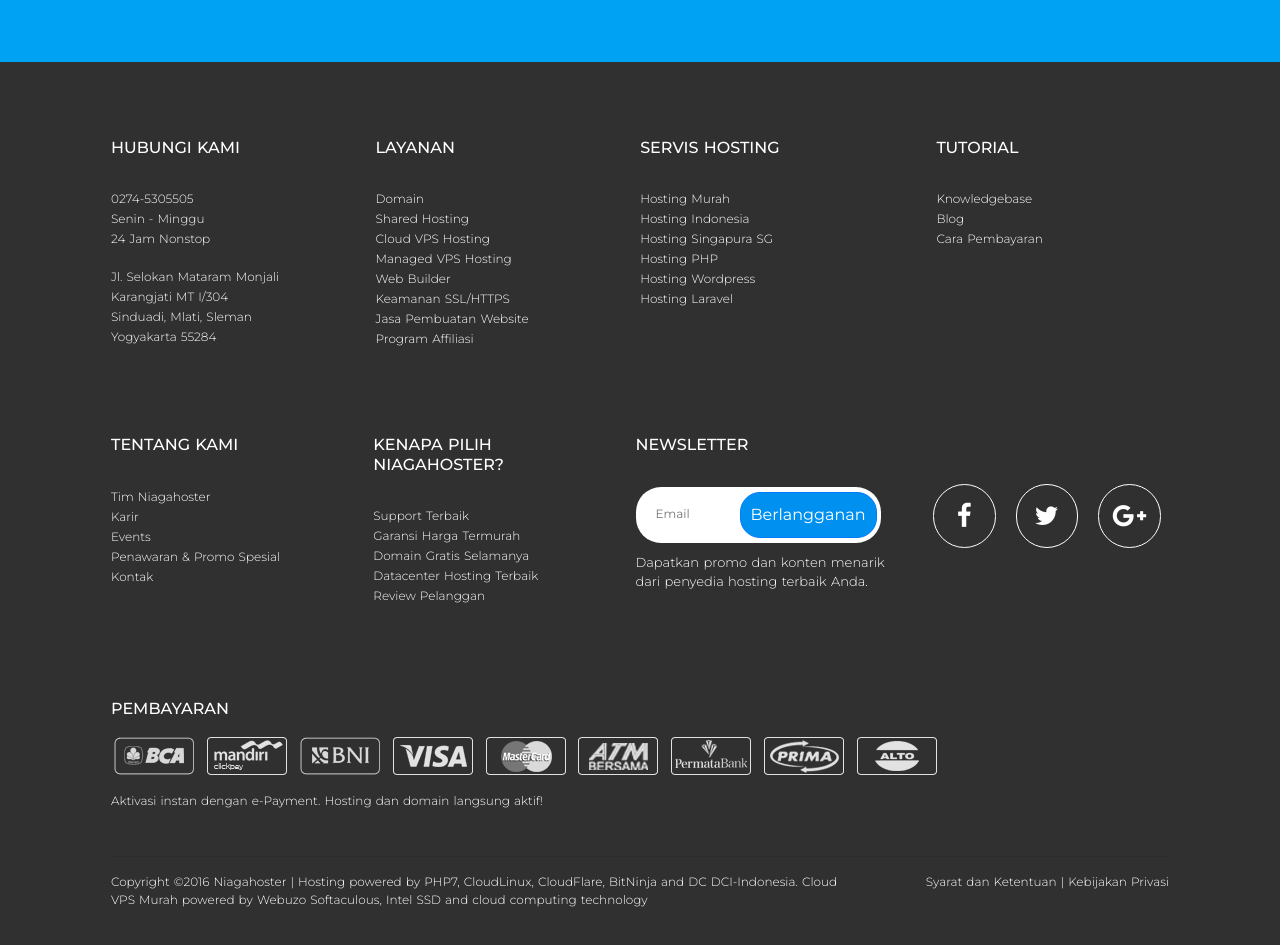
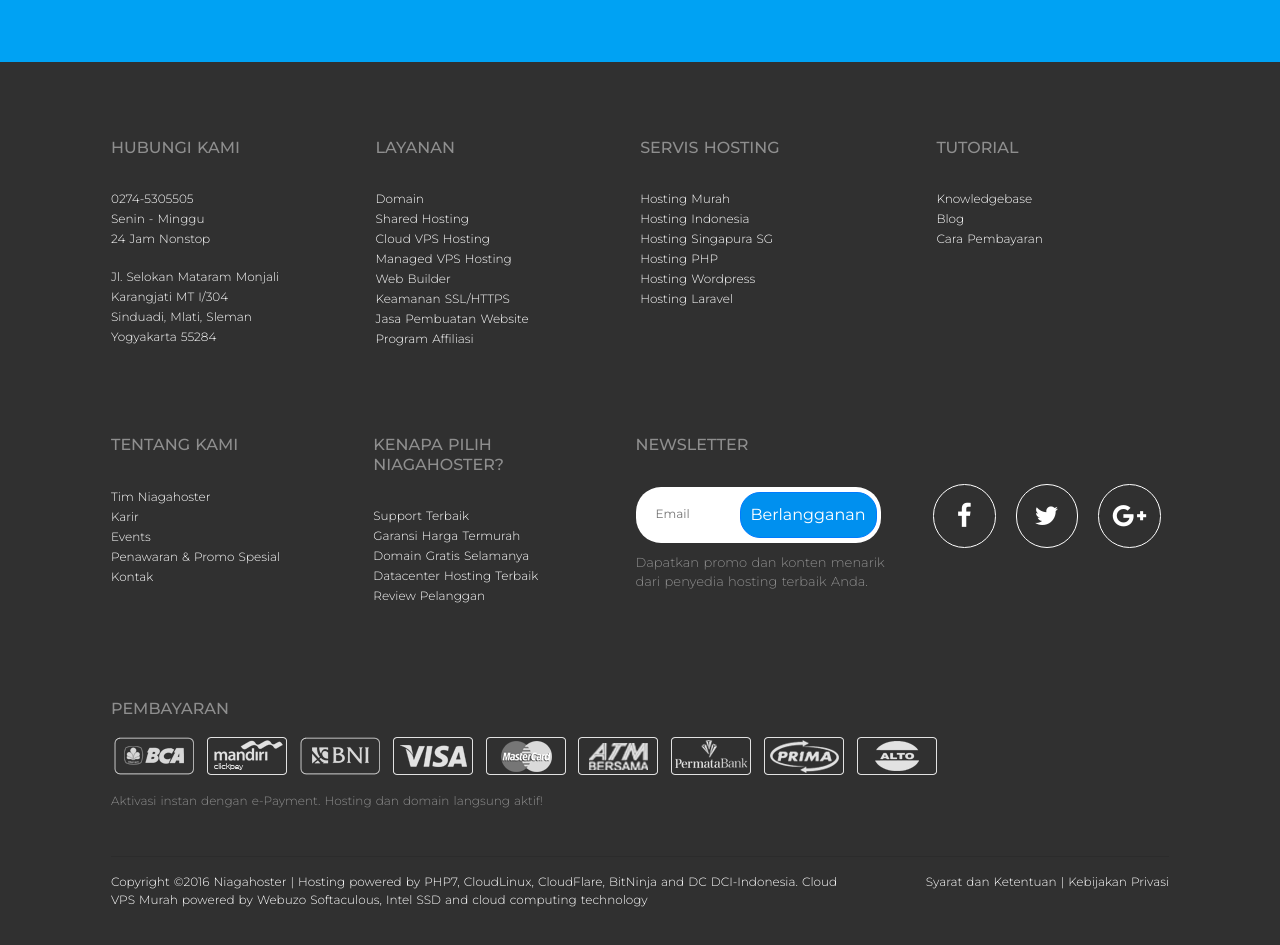
Before and after one commit to fshlarf/niagahoster-landing-page, a Nuxt app: page / in a window 1280 px wide. Shown: the part 3320-4265 px from the top of the page. Built offline with nearby package versions, Linux system fonts and the light colour scheme.

Commit message:
change font color footer

```diff
--- a/components/organisms/Footer.vue
+++ b/components/organisms/Footer.vue
@@ -51,7 +51,7 @@
                             <input placeholder="Email"/>
                             <button type="button" class="btn btn-primary">Berlangganan</button>
                         </div>
-                        <p class="footer__newsletter-text">Dapatkan promo dan konten menarik <br>dari penyedia hosting terbaik Anda.</p>
+                        <p class="footer__newsletter-text grey-text">Dapatkan promo dan konten menarik <br>dari penyedia hosting terbaik Anda.</p>
                     </div>
                 </div>
                 <div class="footer__credentials coloum">
@@ -64,7 +64,7 @@
                 <div class="footer__payment">
                     <h5>PEMBAYARAN</h5>
                     <img src="/images/payment.png" alt="">
-                    <p>Aktivasi instan dengan e-Payment. Hosting dan domain langsung aktif!</p>
+                    <p class="grey-text">Aktivasi instan dengan e-Payment. Hosting dan domain langsung aktif!</p>
                 </div>
             </div>
             <div class="footer__line">
@@ -109,6 +109,7 @@ export default {
     color: white!important;
     font-size: 12px!important;
     h5 {
+        color: #8e8e8e!important;
         padding: 16px!important;
         margin-bottom: 16px;
         font-size: 16px;
@@ -193,5 +194,8 @@ export default {
         padding: 0px 16px!important;
         margin-left: auto;
     }
+    .grey-text {
+        color: #8e8e8e!important;
+    }
 }
 </style>
```
